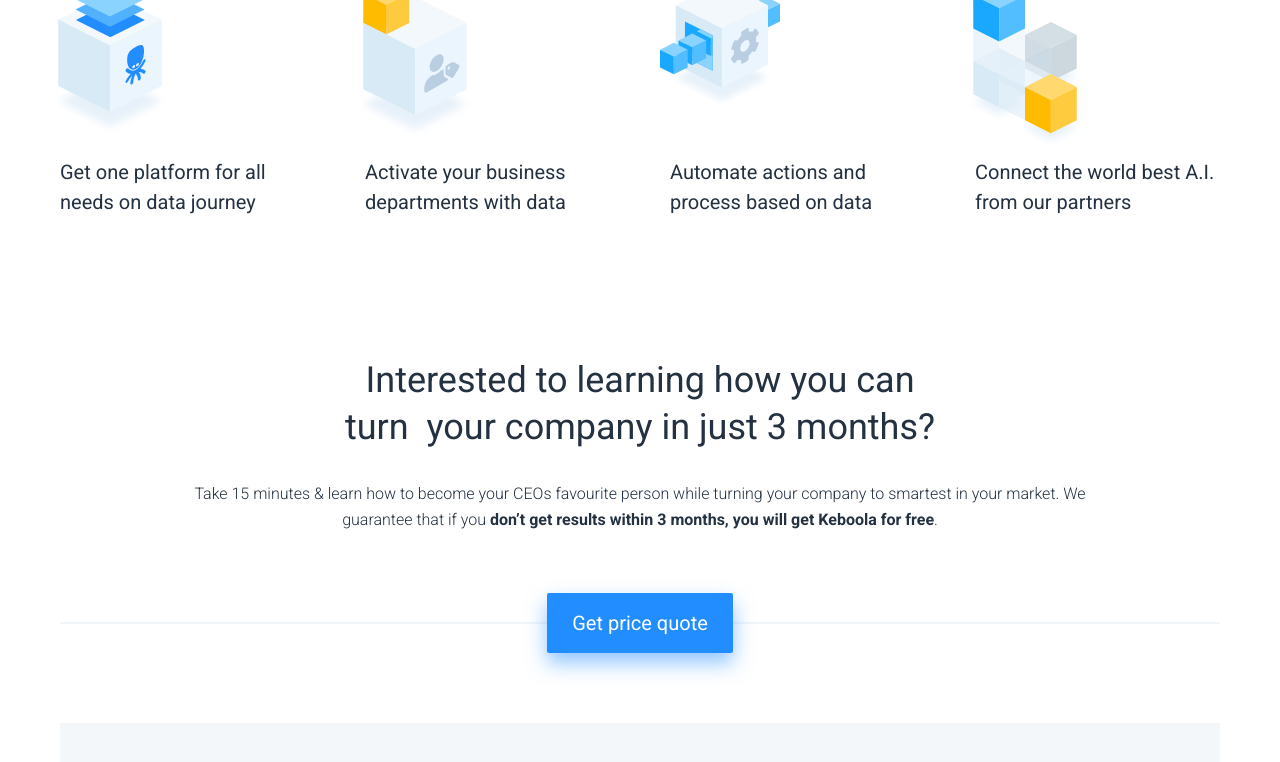
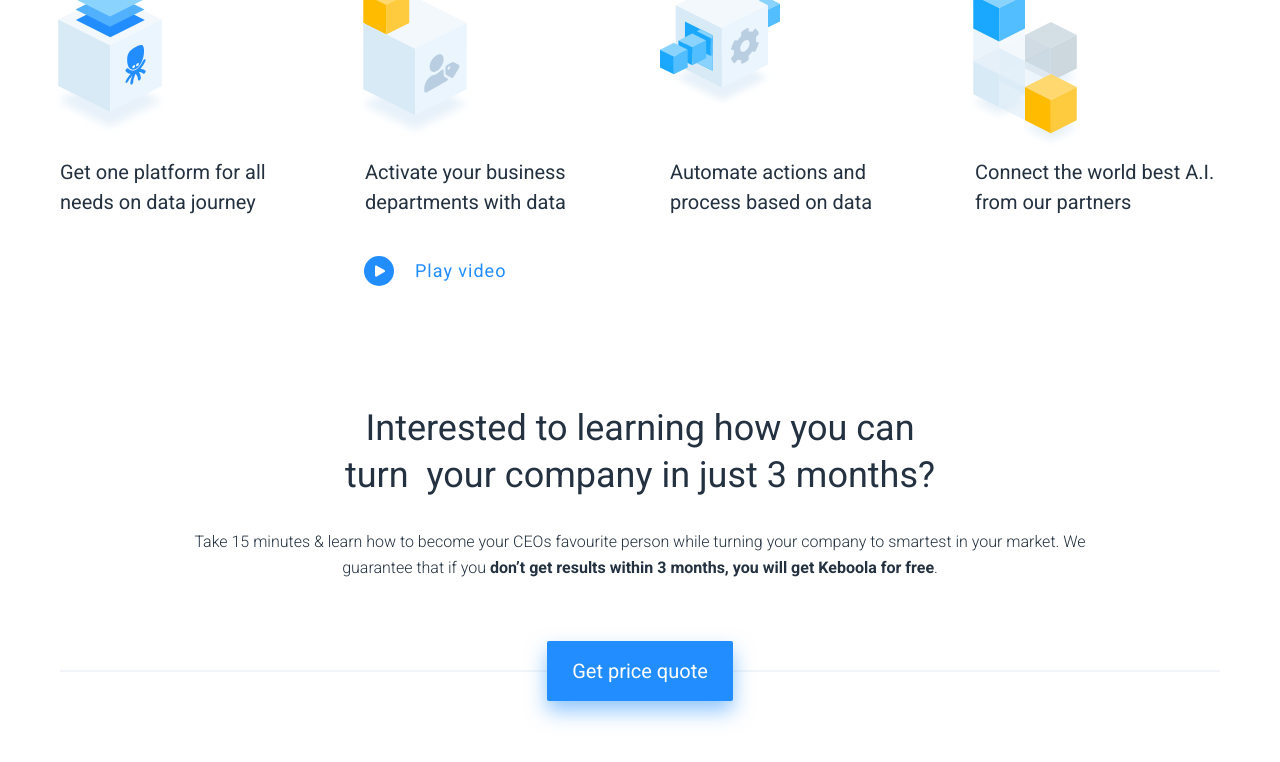
Before and after one commit to keboola/website, a Jekyll site: the page built from _landing/how-to-win-data.md, in a window 1280 px wide and 900 px high, scrolled down 1625 px, cut to the strip 0-769 px from the top of the window. Shown: the top 762 px of the strip. Built offline with Jekyll 4.4.1, drawn with Linux system fonts in a browser that asks for light colours; nearby versions of some CDN libraries.

Commit message:
add play video

```diff
--- a/_includes/block-article-list-four-row.html
+++ b/_includes/block-article-list-four-row.html
@@ -9,6 +9,9 @@
 				<i class="ico-img"><img src="{{ list.img }}" alt=""></i>
 				<h2>{{ list.title }}</h2>
 				<p>{{ list.desc }}</p>
+				{% if list.yt_video != "" and list.yt_video != nil %}
+					<p class="p-more-play"><a href="{{ list.yt_video }}" class="swipebox" rel="youtube"><i></i>Play video</a></p>
+				{% endif %}
 			</li>
         {% endfor %}
 	</ul></div>
```
Also changed, not shown: 1 other file.
